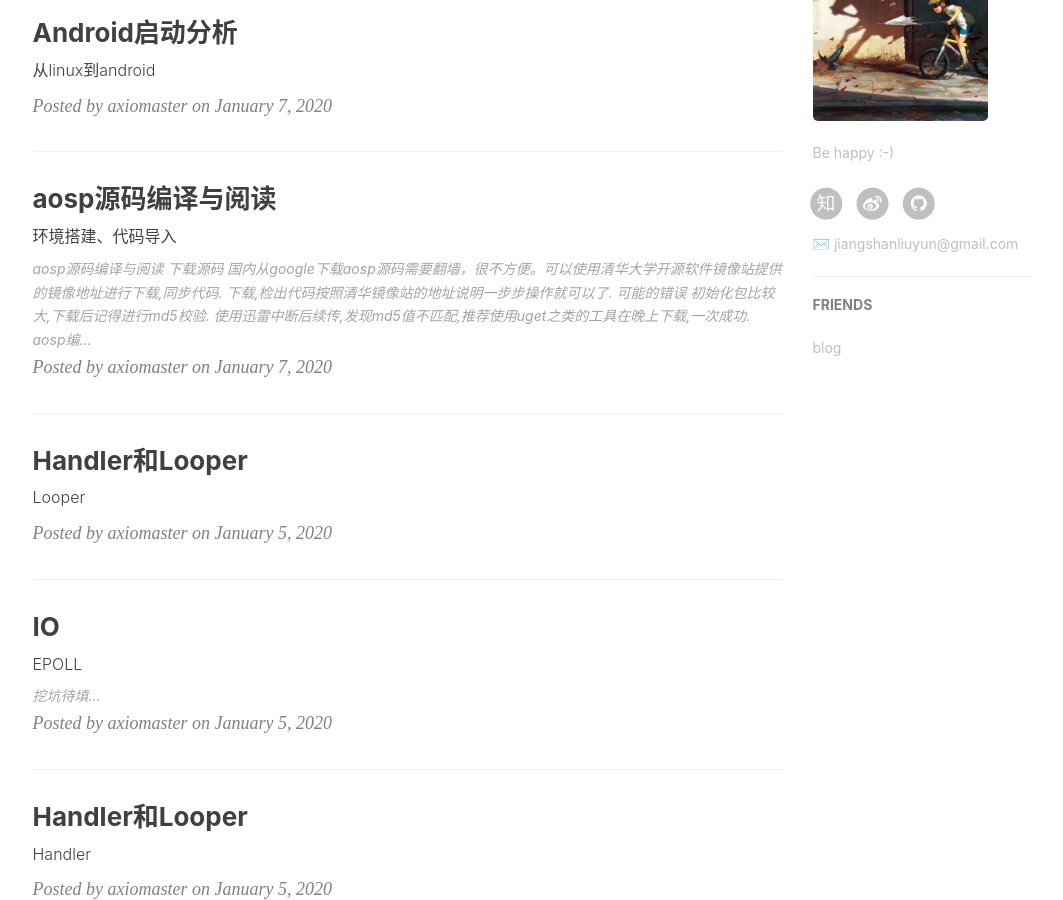
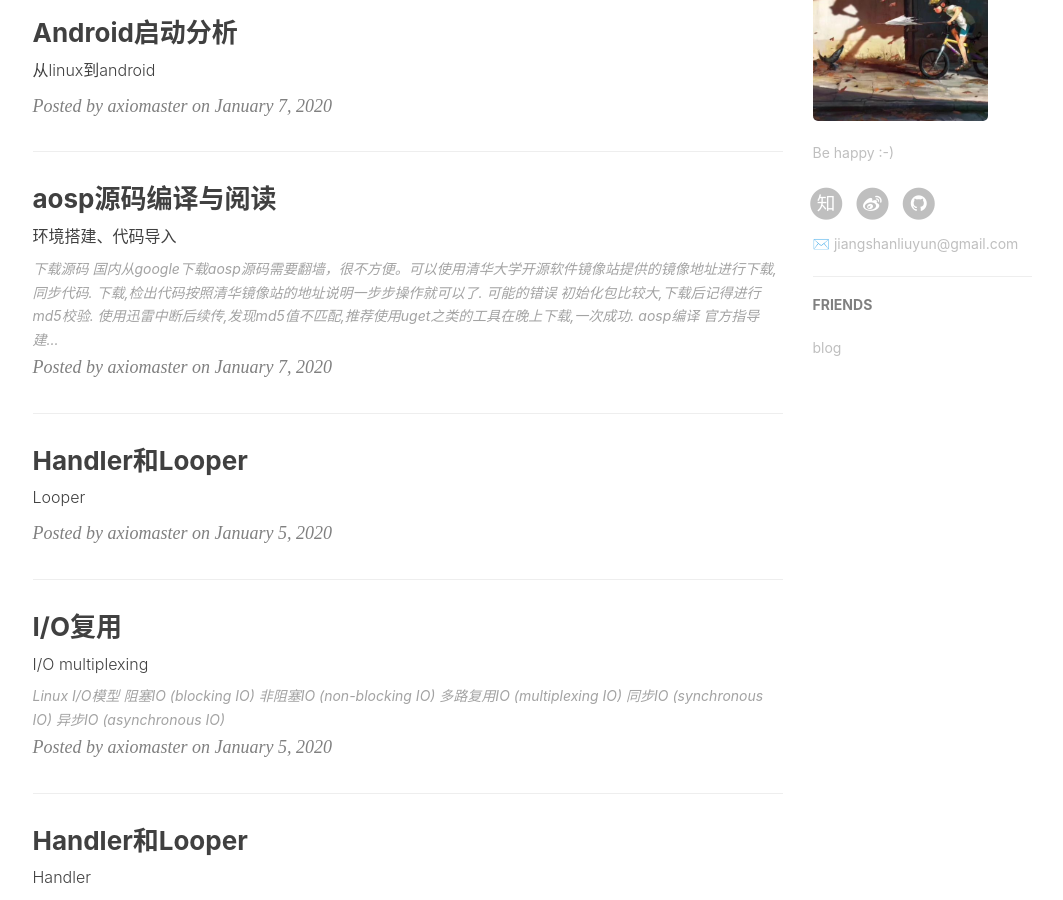
Before and after one commit to axiomaster/axiomaster.github.io, a Jekyll site: the page built from index.html, in a window 1280 px wide and 900 px high, scrolled down 808 px. Shown: the whole window, without its empty margins (135-1198 px from the left). Built offline with Jekyll 4.4.1, drawn with Linux system fonts in a browser that asks for light colours; nearby versions of some CDN libraries; the list of posts is cut into pages by our own code; comment, search, counter and statistics services are not loaded.

Commit message:
io model

````diff
--- a/_posts/2020-01-05-io.md
+++ b/_posts/2020-01-05-io.md
@@ -1,13 +1,25 @@
 ---
 layout:     post
-title:      IO
-subtitle:   EPOLL
+title:      I/O复用
+subtitle:   I/O multiplexing
 date:       2020-01-05
 author:     axiomaster
 header-img: img/post-bg-desk.jpg
 catalog: true
 tags:
-    - os
+    - I/O
+    - EPOLL
+    - OS
 ---
 
-挖坑待填...
+## Linux I/O模型
+
+### 阻塞IO (blocking IO)
+
+### 非阻塞IO (non-blocking IO)
+
+### 多路复用IO (multiplexing IO)
+
+### 同步IO (synchronous IO)
+
+### 异步IO (asynchronous IO)
--- a/_posts/2020-01-07-aosp.md
+++ b/_posts/2020-01-07-aosp.md
@@ -10,8 +10,6 @@ tags:
     - android
     - aosp
 ---
-
-# aosp源码编译与阅读
 
 ## 下载源码
 
@@ -139,7 +135,7 @@ sudo chown <username> /dev/kvm
 
 ![emulator](../img/emulator.png)
 
-### 可能的错误
+### 运行模拟器可能的错误
 
 - 如果模拟器启动到一半因为各种问题强杀了,再次启动的时候报```cache.img.qcow2```之类的错误,按照提示说明,将对应目录下的```*qcow2```文件删掉重启就好了.
 
````
Also changed, not shown: other parts of _posts/2020-01-07-aosp.md (+13 -14 lines).
